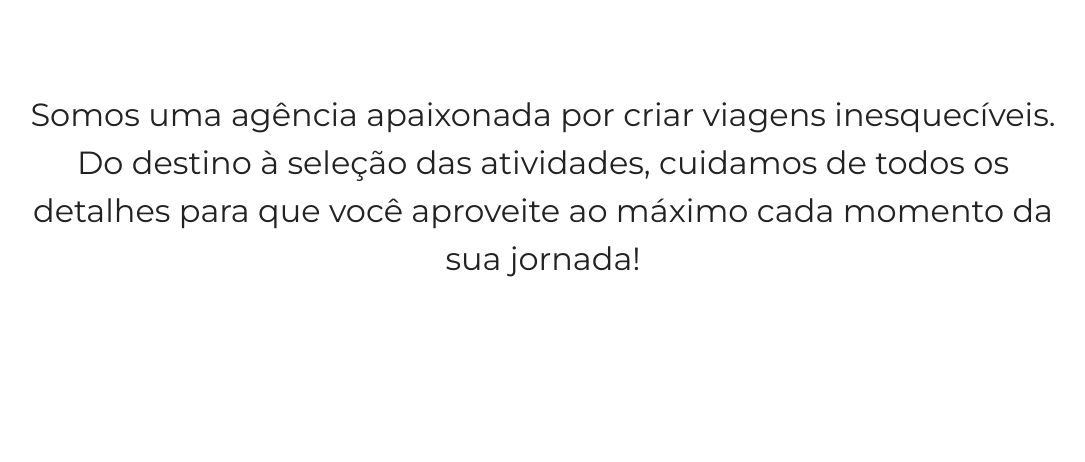
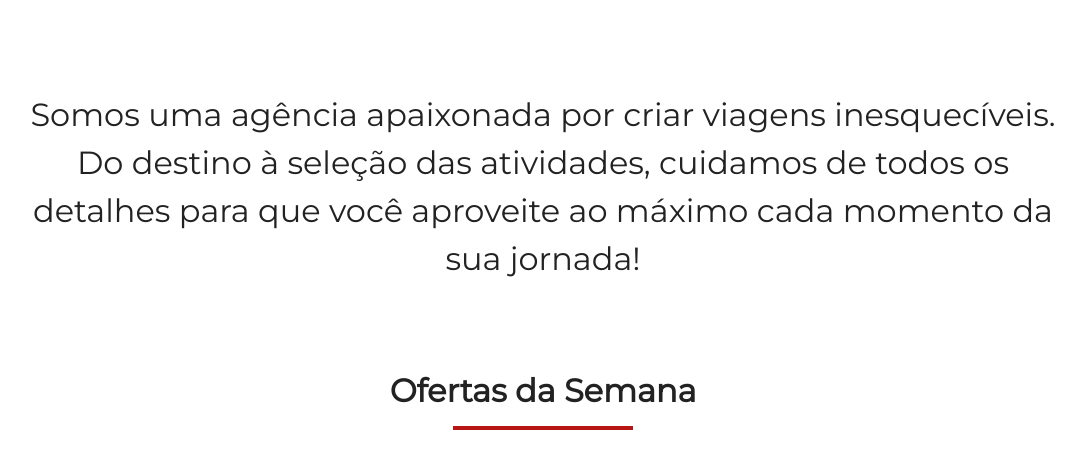
Before and after one commit to AlissonPalmeira52/jornada-viagens, a plain HTML site: page index.html in a window 1280 px wide. Shown: the part 757-1219 px from the top of the page, without its empty margins (97-1182 px from the left). Before the commit the page ends 1128 px from the top, so only its background shows below. Drawn offline with Linux system fonts and the light colour scheme.

Commit message:
Adiciona titulo componentizado

```diff
--- a/css/global.css
+++ b/css/global.css
@@ -41,4 +41,28 @@ button {
 body {
   font-family: "Montserrat", sans-serif;
   font-weight: var(--title-weight);
+  color: var(--text-primary-color);
 }
+
+.section-title h2 {
+  font-size: 28px;
+  font-weight: var(--title-weight);
+  margin: 0;
+  text-align: center;
+}
+
+.section-title hr {
+  width: 180px;
+  height: 4px;
+  background-color: var(--secondary-color);
+  border: none;
+  margin: 16px auto 32px;
+}
+
+
+@media screen and (min-width: 768px) {
+  .section-title h2 {
+  font-size: 32px;
+}
+
+}
--- a/css/style.css
+++ b/css/style.css
@@ -1,3 +1,4 @@
 @import url(global.css);
 @import url(header.css);
 @import url(hero.css);
+@import url(offers.css);
--- a/index.html
+++ b/index.html
@@ -56,5 +56,17 @@
         aproveite ao máximo cada momento da sua jornada!
       </h2>
     </section>
+    <section class="offers">
+      <div class="section-title">
+        <h2>Ofertas da Semana</h2>
+        <hr />
+      </div>
+    </section>
+    <!-- <section class="caregories">
+      <div class="section-title">
+        <h2>Busque por Categoria</h2>
+        <hr />
+      </div>
+    </section> -->
   </body>
 </html>
```
Also changed, not shown: css/offers.css (added), favico.png (added).
